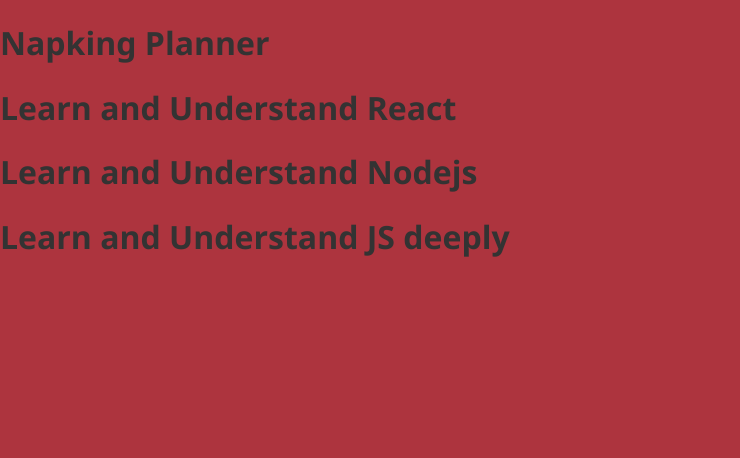
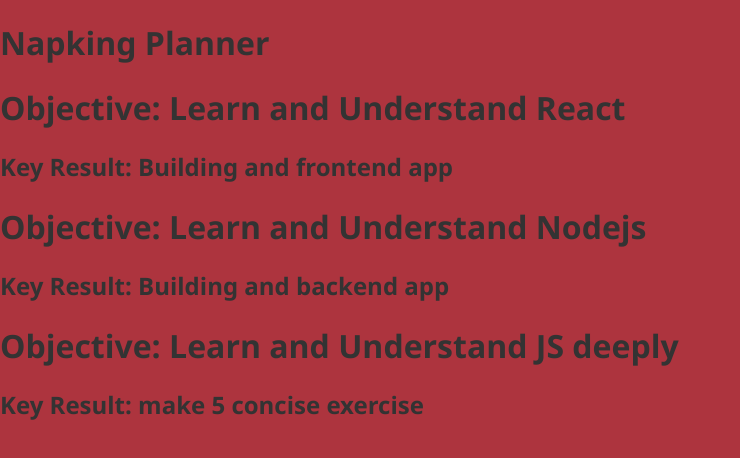
Before and after one commit to spinboo/napkin-planner, a React (Vite) app: page / in a window 1280 px wide. Shown: the top 458 px of the page, without its empty margins (0-740 px from the left). Built offline with nearby package versions, Linux system fonts and the light colour scheme.

Commit message:
Added state to a component

```diff
--- a/src/App.js
+++ b/src/App.js
@@ -3,22 +3,52 @@
 import ObjectivesAndKeyResults from "./ObjectivesAndKeyResults";
 
 class App extends React.Component {
+  constructor(props) {
+    super(props);
+
+    this.state = {
+      okrs: []
+    };
+  }
+
+  componentDidMount() {
+    const okrs = [
+      {
+        id: 1,
+        title: "Learn and Understand React",
+        keyResults: ["Building and frontend app"]
+      },
+      {
+        id: 2,
+        title: "Learn and Understand Nodejs",
+        keyResults: ["Building and backend app"]
+      },
+      {
+        id: 3,
+        title: "Learn and Understand JS deeply",
+        keyResults: ["make 5 concise exercise"]
+      }
+    ];
+
+    this.setState({
+      okrs
+    });
+  }
   render() {
     return (
       <div>
         <h1>Napking Planner</h1>
-        <ObjectivesAndKeyResults
-          title="Learn and Understand React"
-          keyResults="Building and frontend app"
-        />
-        <ObjectivesAndKeyResults
-          title="Learn and Understand Nodejs"
-          keyResults="Building and backend app"
-        />
-        <ObjectivesAndKeyResults
-          title="Learn and Understand JS deeply"
-          keyResults="make 5 concise exercise"
-        />
+        <div>
+          {this.state.okrs.map(okr => {
+            return (
+              <ObjectivesAndKeyResults
+                key={okr.id}
+                title={okr.title}
+                keyResults={okr.keyResults}
+              />
+            );
+          })}
+        </div>
       </div>
     );
   }
--- a/src/ObjectivesAndKeyResults.js
+++ b/src/ObjectivesAndKeyResults.js
@@ -1,10 +1,11 @@
 import React from "react";
 
 const ObjectivesAndKeyResults = props => {
+  const { title, keyResults } = props;
   return (
     <div>
-      <h1>{props.title}</h1>
-      <h2>{props.keyResult}</h2>
+      <h1>Objective: {title}</h1>
+      <h2>Key Result: {keyResults.map(keyResult => keyResult)}</h2>
     </div>
   );
 };
```
